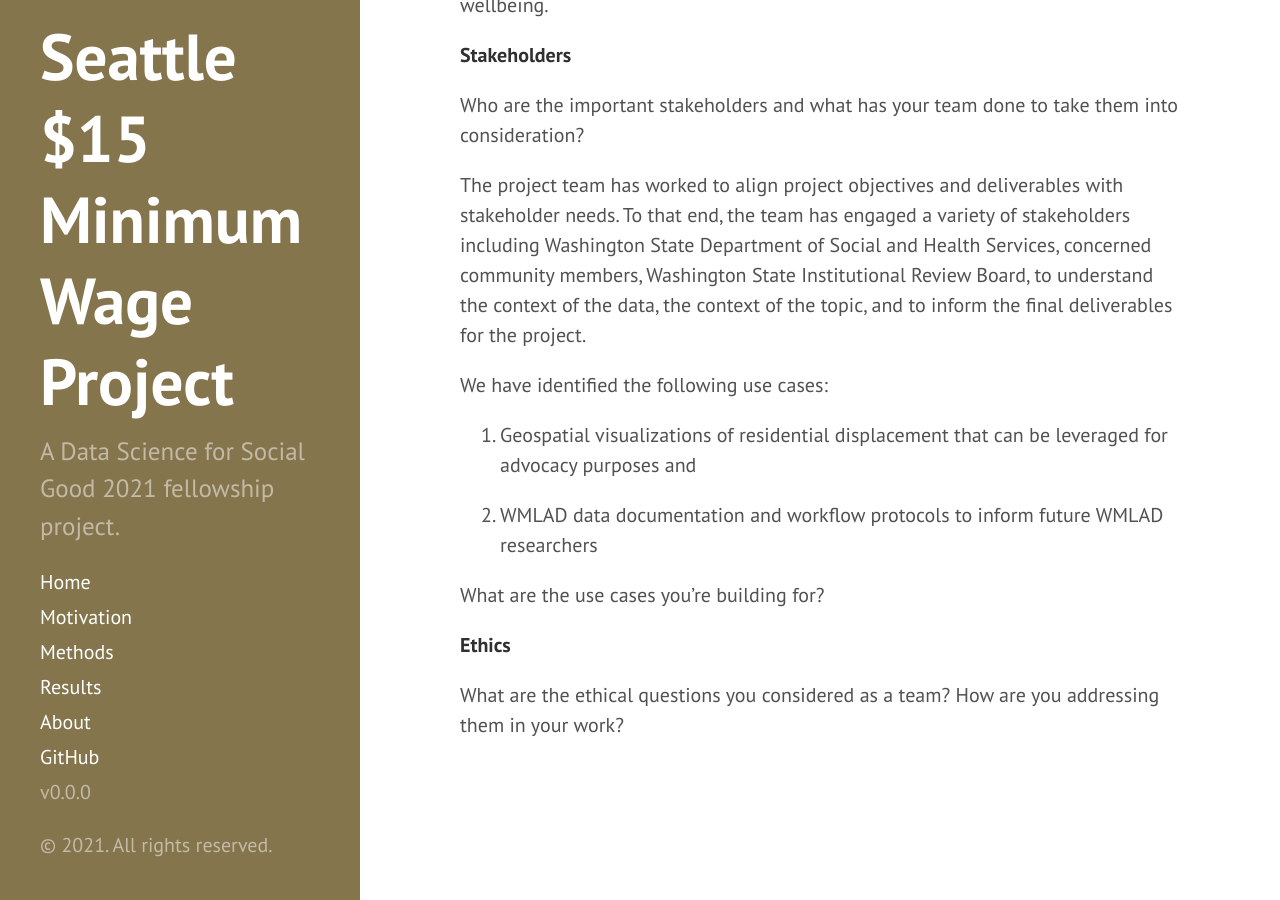
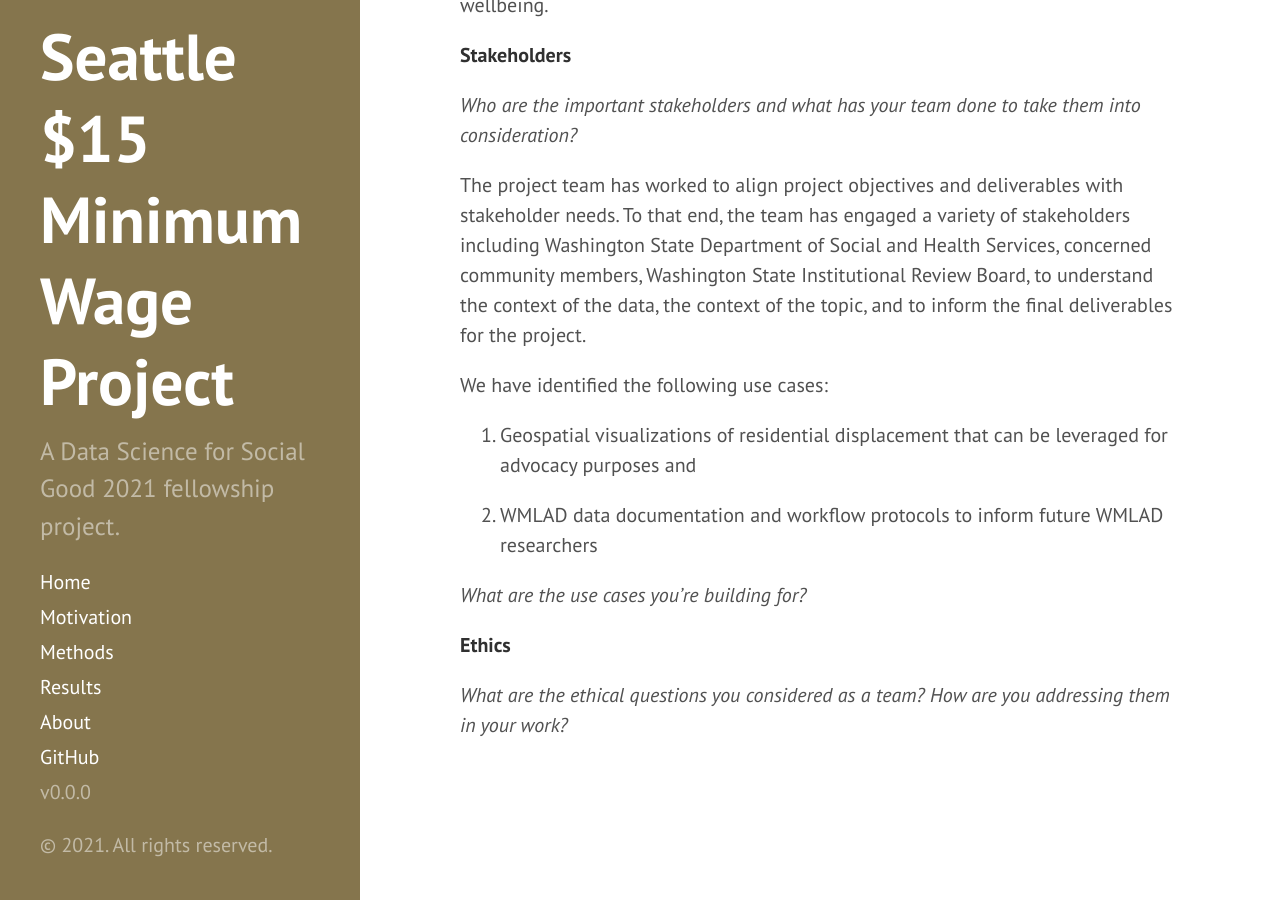
Before and after one commit to uwescience/MinWA, a Jekyll site: the page built from motivation.md, in a window 1280 px wide and 900 px high, scrolled down 2361 px. Built offline with Jekyll 4.4.1, drawn with Linux system fonts in a browser that asks for light colours.

```diff
--- a/motivation.md
+++ b/motivation.md
@@ -15,13 +15,13 @@ We are additionally interested in leveraging this unique data to understand and
 
 **Background**
 
-Why is this important?
+*Why is this important?*
 
 In 2014, Seattle was the first major city to pass a \$15 minimum wage. Policymakers hoped that higher wages for low-paid workers would reduce inequality and poverty and make Seattle workers and their families better off. However, the phase-in of Seattle’s $15 wage coincided with another economic jolt—the rapid influx of tens of thousands of high-paid technology workers.
 
 Increased housing prices and development, particularly of high-end housing, exacerbated by these new tech workers, have led to further gentrification. As a result, low-wage workers are being priced out of Seattle housing just as the raise to $15 took effect.
 
-What work has previously been done?
+*What work has previously been done?*
 
 Prior research on minimum wage changes within the United States has been sparse, in part due to the lack of minimum wage changes at the state and federal level, with the last federal minimum wage increase occurring in 2009 (cite). However, a majority of the research focuses on how minimum wage changes affect the supply and demand of laborers (cite). From an economic standpoint, there are mixed findings on whether the minimum wage increases supply/demand, with some research finding X and other research finding Y (cite).
 
@@ -32,7 +32,7 @@ Advocates, community organizers, and community members in Seattle (occupied Duwa
 
 **Stakeholders**
 
-Who are the important stakeholders and what has your team done to take them into consideration?
+*Who are the important stakeholders and what has your team done to take them into consideration?*
 
 The project team has worked to align project objectives and deliverables with stakeholder needs. To that end, the team has engaged a variety of stakeholders including Washington State Department of Social and Health Services, concerned community members, Washington State Institutional Review Board, to understand the context of the data, the context of the topic, and to inform the final deliverables for the project.
 
@@ -42,9 +42,9 @@ We have identified the following use cases:
 
 2. WMLAD data documentation and workflow protocols to inform future WMLAD researchers
 
-What are the use cases you’re building for?
+*What are the use cases you’re building for?*
 
 **Ethics**
 
-What are the ethical questions you considered as a team?
-How are you addressing them in your work?
+*What are the ethical questions you considered as a team?*
+*How are you addressing them in your work?*
```
